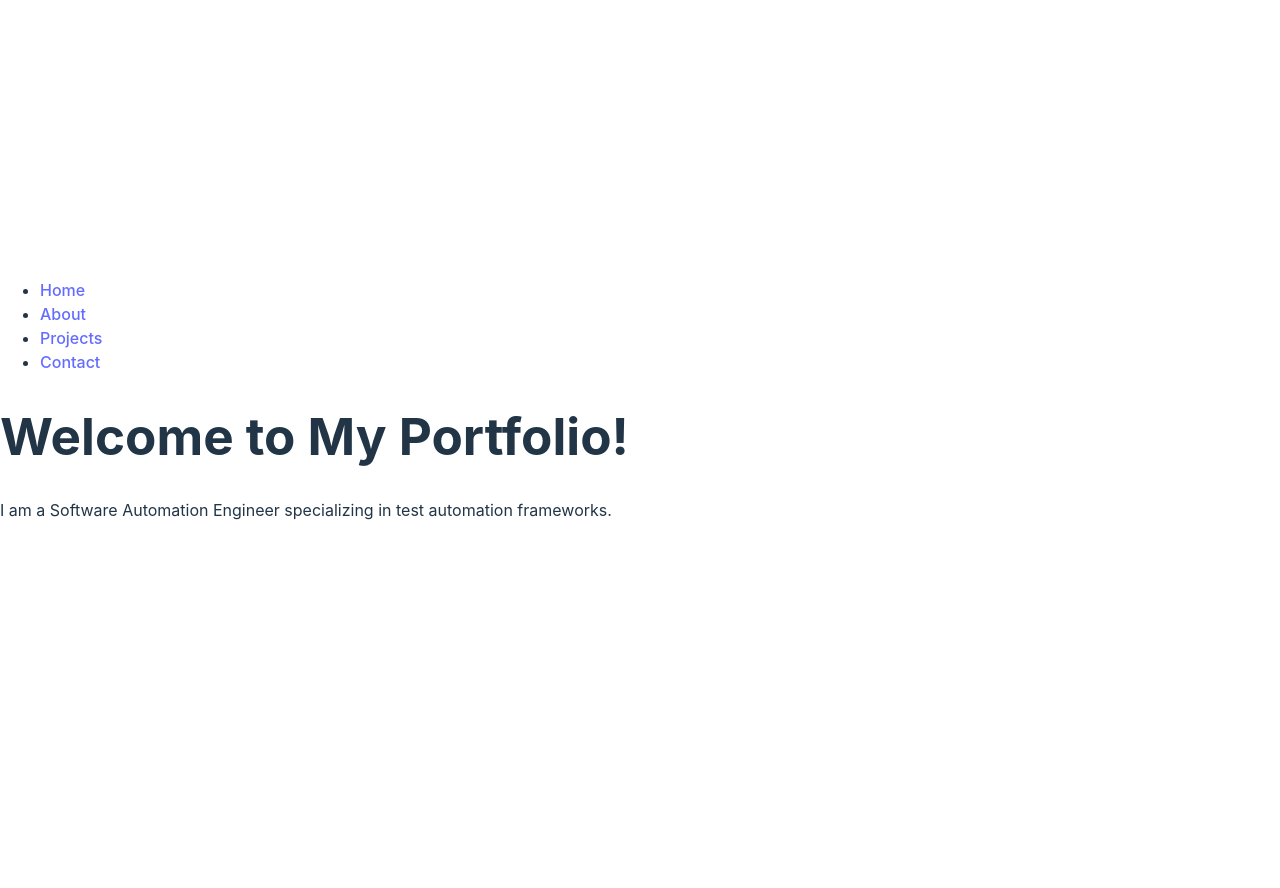
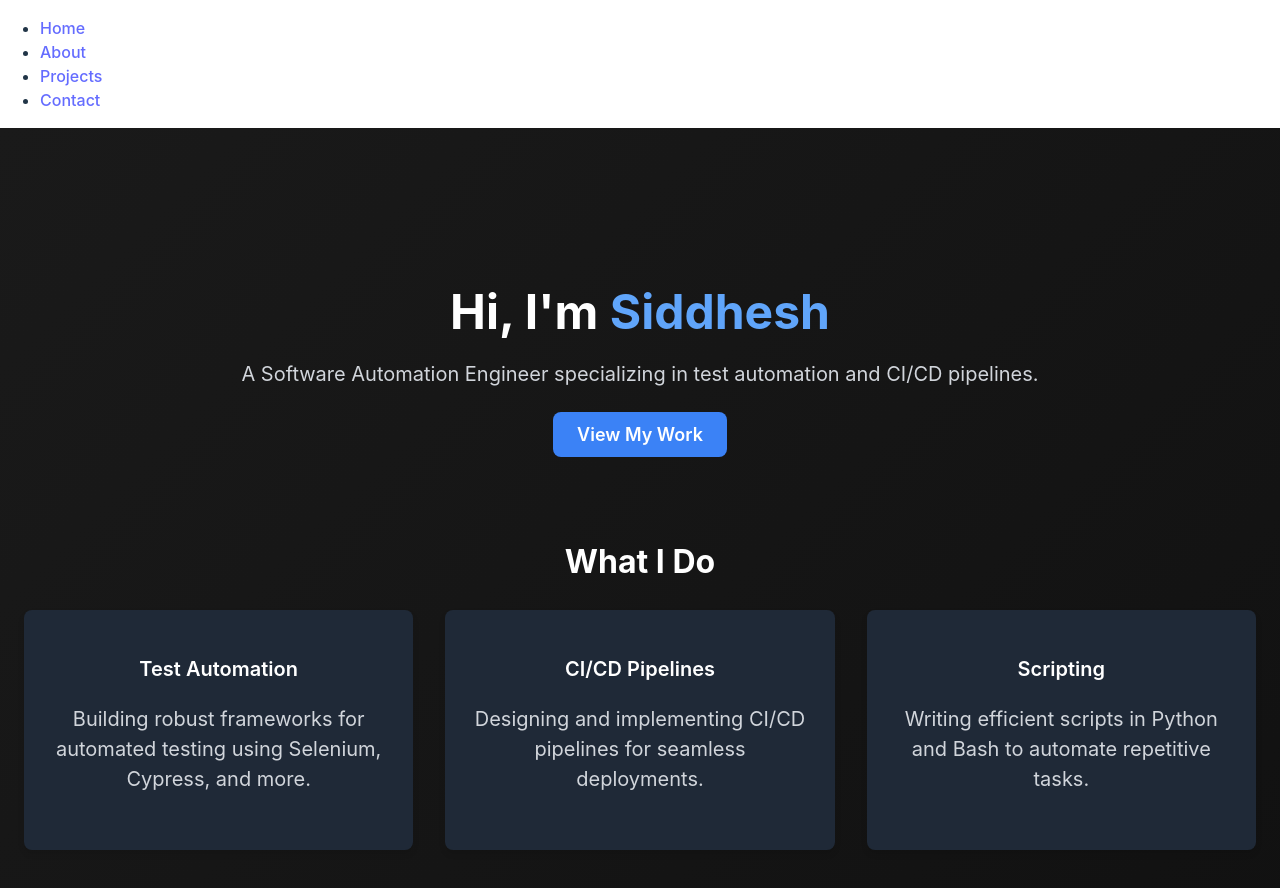
Before and after one commit to sidlendhe/portfolio-website, a React (Vite) app: page / in a window 1280 px wide. Shown: the top 888 px of the page. Before the commit the page ends 800 px from the top, so only its background shows below. Built offline with nearby package versions, Linux system fonts and the light colour scheme.

Commit message:
Added basic css for home page

```diff
--- a/package.json
+++ b/package.json
@@ -27,7 +27,7 @@
     "eslint-plugin-react-refresh": "^0.4.18",
     "globals": "^15.14.0",
     "postcss": "^8.5.1",
-    "tailwindcss": "^4.0.3",
+    "tailwindcss": "^4.0.4",
     "typescript": "~5.7.2",
     "typescript-eslint": "^8.22.0",
     "vite": "^6.1.0"
--- a/src/pages/Home.tsx
+++ b/src/pages/Home.tsx
@@ -1,10 +1,35 @@
+// src/pages/Home.tsx
 import React from 'react';
+import './../styles/Home.css';
 
 const Home: React.FC = () => {
   return (
-    <div className="p-4">
-      <h1 className="text-3xl font-bold">Welcome to My Portfolio!</h1>
-      <p className="mt-2">I am a Software Automation Engineer specializing in test automation frameworks.</p>
+    <div className="home">
+      <div className="animate-fade-in">
+        <h1>
+          Hi, I'm <span>Siddhesh</span>
+        </h1>
+        <p>A Software Automation Engineer specializing in test automation and CI/CD pipelines.</p>
+        <a href="#projects">View My Work</a>
+      </div>
+
+      <div className="skills animate-slide-up">
+        <h2>What I Do</h2>
+        <div className="skills-grid">
+          <div className="skill-card">
+            <h3>Test Automation</h3>
+            <p>Building robust frameworks for automated testing using Selenium, Cypress, and more.</p>
+          </div>
+          <div className="skill-card">
+            <h3>CI/CD Pipelines</h3>
+            <p>Designing and implementing CI/CD pipelines for seamless deployments.</p>
+          </div>
+          <div className="skill-card">
+            <h3>Scripting</h3>
+            <p>Writing efficient scripts in Python and Bash to automate repetitive tasks.</p>
+          </div>
+        </div>
+      </div>
     </div>
   );
 };
--- /dev/null
+++ b/src/styles/Home.css
@@ -0,0 +1,118 @@
+/* src/styles/Home.css */
+.home {
+    min-height: 100vh;
+    background: linear-gradient(135deg, #1a1a1a, #111);
+    color: white;
+    display: flex;
+    flex-direction: column;
+    justify-content: center;
+    align-items: center;
+    padding: 24px;
+    text-align: center;
+  }
+
+  .home h1 {
+    font-size: 3rem;
+    font-weight: bold;
+    margin-bottom: 1rem;
+  }
+
+  .home h1 span {
+    color: #60a5fa;
+  }
+
+  .home p {
+    font-size: 1.25rem;
+    color: #d1d5db;
+    margin-bottom: 2rem;
+  }
+
+  .home a {
+    background-color: #3b82f6;
+    color: white;
+    padding: 12px 24px;
+    border-radius: 8px;
+    font-size: 1.125rem;
+    font-weight: 600;
+    transition: all 0.3s ease;
+  }
+
+  .home a:hover {
+    background-color: #2563eb;
+    transform: scale(1.05);
+  }
+
+  .skills {
+    margin-top: 4rem;
+  }
+
+  .skills h2 {
+    font-size: 2rem;
+    font-weight: bold;
+    margin-bottom: 1.5rem;
+  }
+
+  .skills-grid {
+    display: grid;
+    grid-template-columns: repeat(1, 1fr);
+    gap: 2rem;
+  }
+
+  @media (min-width: 768px) {
+    .skills-grid {
+      grid-template-columns: repeat(3, 1fr);
+    }
+  }
+
+  .skill-card {
+    background-color: #1f2937;
+    padding: 1.5rem;
+    border-radius: 8px;
+    box-shadow: 0 4px 6px rgba(0, 0, 0, 0.1);
+    transition: box-shadow 0.3s ease;
+  }
+
+  .skill-card:hover {
+    box-shadow: 0 6px 12px rgba(0, 0, 0, 0.2);
+  }
+
+  .skill-card h3 {
+    font-size: 1.25rem;
+    font-weight: 600;
+    margin-bottom: 1rem;
+  }
+
+  .skill-card p {
+    color: #d1d5db;
+  }
+
+  /* Animations */
+  @keyframes fade-in {
+    from {
+      opacity: 0;
+      transform: translateY(20px);
+    }
+    to {
+      opacity: 1;
+      transform: translateY(0);
+    }
+  }
+
+  @keyframes slide-up {
+    from {
+      opacity: 0;
+      transform: translateY(40px);
+    }
+    to {
+      opacity: 1;
+      transform: translateY(0);
+    }
+  }
+
+  .animate-fade-in {
+    animation: fade-in 1s ease-out;
+  }
+
+  .animate-slide-up {
+    animation: slide-up 1s ease-out;
+  }
```
Also changed, not shown: 1 other file (tests, documents, lock files or other folders).
